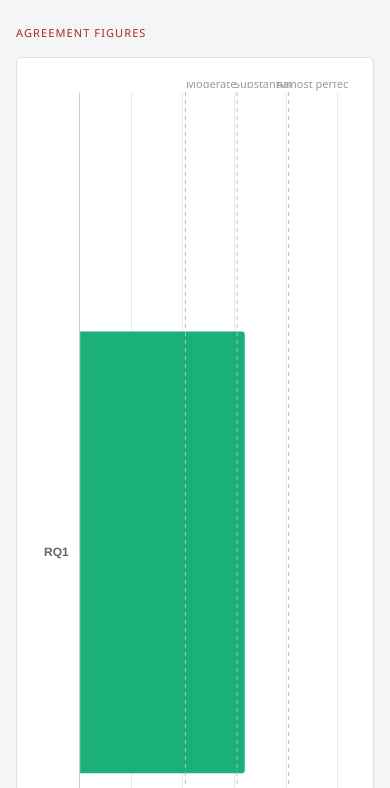
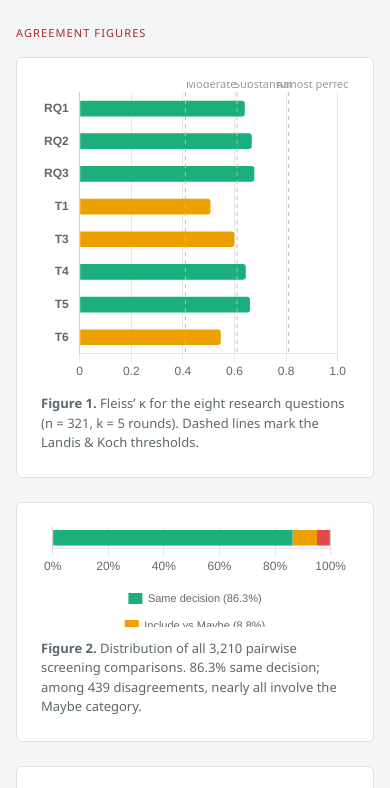
Before and after one commit to CBTL1/Test, a plain HTML site: page projects/screening/index.html in a window 390 px wide. Shown: the part 1660-2448 px from the top of the page. Drawn offline with nearby package versions, Linux system fonts and the light colour scheme.

Commit message:
Fix chart height: wrap canvases in fixed-height containers
Chart.js with responsive+maintainAspectRatio:false needs a container
with an explicit height, otherwise the canvas grows unbounded.

Co-Authored-By: Claude Opus 4.6 <noreply@anthropic.com>

```diff
--- a/projects/screening/index.html
+++ b/projects/screening/index.html
@@ -15,6 +15,7 @@
       margin-bottom: 1.5rem;
     }
     .chart-card canvas { max-width: 100%; }
+    .chart-wrap { position: relative; }
     .figure-caption {
       font-size: 0.8125rem;
       color: var(--muted-foreground);
@@ -199,7 +200,9 @@
     <div class="section-title" id="figures">Agreement Figures</div>
 
     <div class="chart-card">
-      <canvas id="fleissChart" height="260"></canvas>
+      <div class="chart-wrap" style="height:300px">
+        <canvas id="fleissChart"></canvas>
+      </div>
       <div class="figure-caption">
         <strong>Figure&nbsp;1.</strong> Fleiss&rsquo; &kappa; for the eight research questions
         (n&nbsp;=&nbsp;321, k&nbsp;=&nbsp;5 rounds). Dashed lines mark the Landis&nbsp;&amp;&nbsp;Koch thresholds.
@@ -207,7 +210,9 @@
     </div>
 
     <div class="chart-card">
-      <canvas id="agreeChart" height="120"></canvas>
+      <div class="chart-wrap" style="height:100px">
+        <canvas id="agreeChart"></canvas>
+      </div>
       <div class="figure-caption">
         <strong>Figure&nbsp;2.</strong> Distribution of all 3,210 pairwise screening comparisons.
         86.3% same decision; among 439 disagreements, nearly all involve the Maybe category.
```
